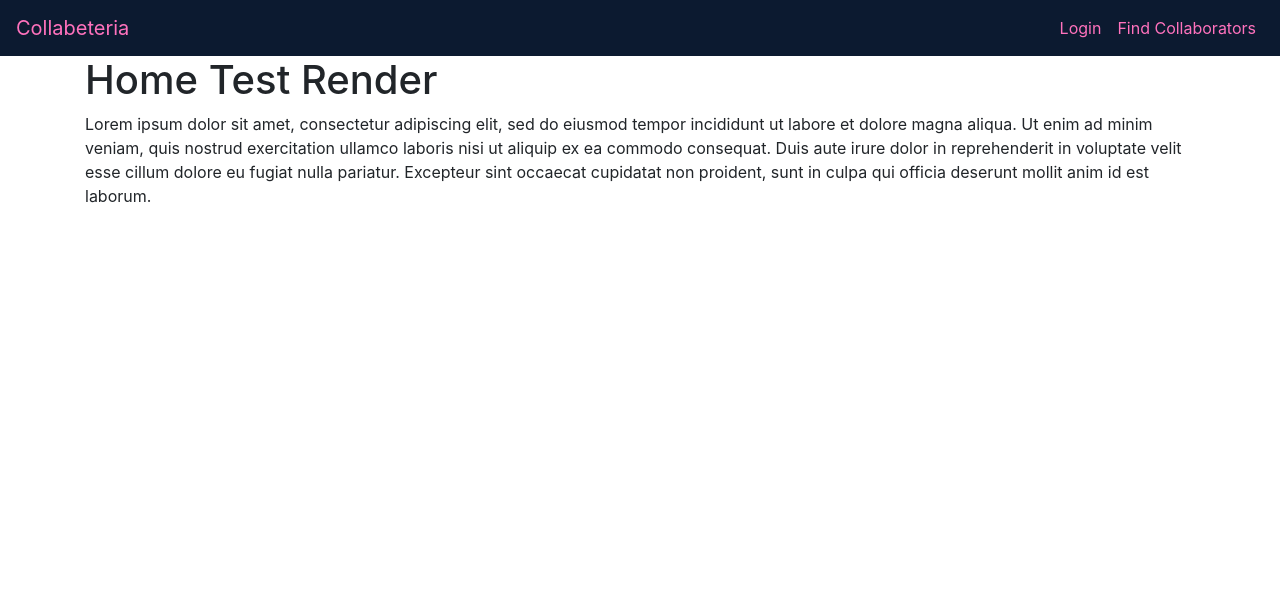
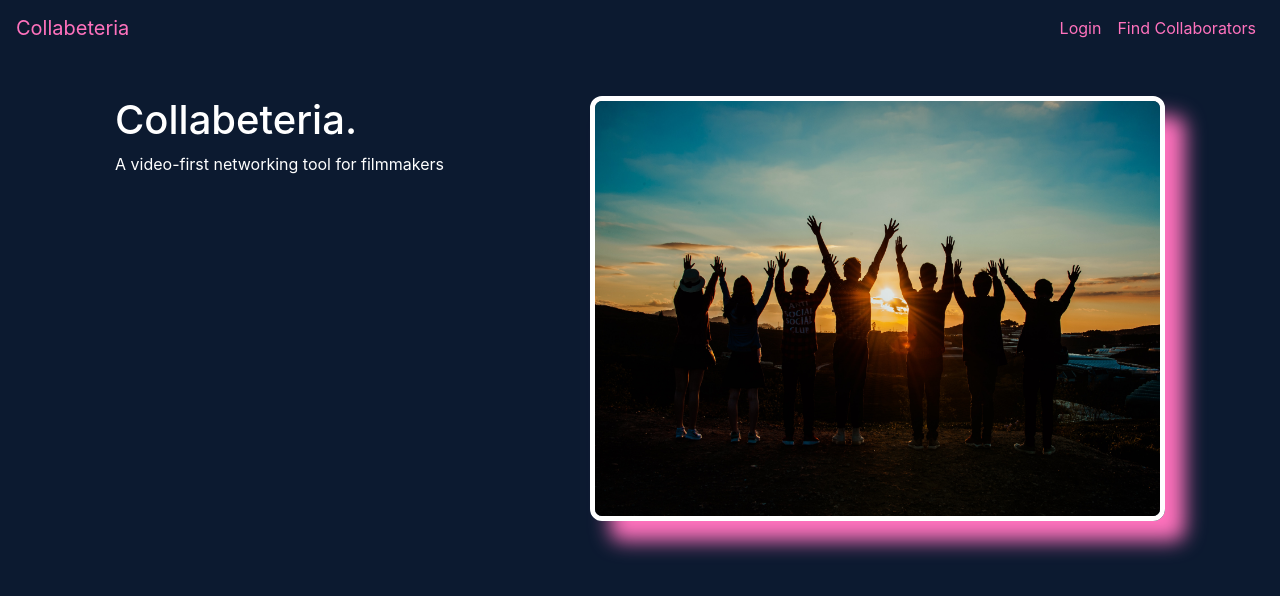
Before and after one commit to aweldon45/CMVP_Client, a React (Create React App) app: page / in a window 1280 px wide. Shown: the top 596 px of the page. Built offline with nearby package versions, Linux system fonts and the light colour scheme.

Commit message:
filled out landing page

```diff
--- a/src/App.js
+++ b/src/App.js
@@ -13,15 +13,15 @@ class App extends Component {
     return (
       <React.Fragment>
       <Navigationbar/>
-      <Layout>
         <Router>
           <Switch>
-            <Route exact path="/" component = {Home} />
-            <Route path="/Login" component = {Login} />
-            <Route path="/Search" component = {Search} />
+              <Route exact path="/" component = {Home} />
+            <Layout>
+              <Route path="/Login" component = {Login} />
+              <Route path="/Search" component = {Search} />
+            </Layout>
           </Switch>
         </Router>
-      </Layout>
       </React.Fragment>
     )};
 }
--- a/src/Home.js
+++ b/src/Home.js
@@ -1,12 +1,49 @@
 import React, { Component } from 'react';
+import { Container, Media } from 'react-bootstrap';
+import lpImage from './assets/backlit-clouds-friends.jpg'
+import styled from 'styled-components';
+
+const Styles = styled.div`
+
+#landingPage {
+  height: 100vh;
+  background-color: #0C1A30;
+  color: white;
+}
+
+#media {
+  padding: 40px 100px 40px 100px;
+}
+
+#mediaImg {
+  border: 5px solid white;
+  border-radius: 12px;
+  box-shadow: 20px 20px 20px #FF72BD
+}
+
+`
 
 class Home extends Component {
   render() {
     return (
-      <div>
-      <h1>Home Test Render</h1>
-      <p>Lorem ipsum dolor sit amet, consectetur adipiscing elit, sed do eiusmod tempor incididunt ut labore et dolore magna aliqua. Ut enim ad minim veniam, quis nostrud exercitation ullamco laboris nisi ut aliquip ex ea commodo consequat. Duis aute irure dolor in reprehenderit in voluptate velit esse cillum dolore eu fugiat nulla pariatur. Excepteur sint occaecat cupidatat non proident, sunt in culpa qui officia deserunt mollit anim id est laborum.</p>
-      </div>
+      <Styles>
+        <Container fluid={true} id='landingPage'>
+          <Media id='media'>
+            <Media.Body>
+              <h1>Collabeteria.</h1>
+              <p>A video-first networking tool for filmmakers</p>
+            </Media.Body>
+            <img
+            width={575}
+            height={425}
+            classname="ml-3"
+            src={lpImage}
+            id='mediaImg'
+            alt="backlit-clouds-friends"
+            />
+          </Media>
+        </Container>
+      </Styles>
     )
   }
 }
--- a/src/components/Layout.js
+++ b/src/components/Layout.js
@@ -1,10 +1,19 @@
 import React from 'react';
 import { Container } from 'react-bootstrap';
+import styled from 'styled-components';
+
+const Styles = styled.div`
+
+#defaultLayout {
+  height: 100vh;
+}`
 
 export const Layout = (props) => {
     return (
-      <Container>
+      <Styles>
+        <Container fluid={true} id='defaultLayout'>
       {props.children}
-      </Container>
+        </Container>
+      </Styles>
     )
   }
```
Also changed, not shown: src/assets/backlit-clouds-friends.jpg (added).
